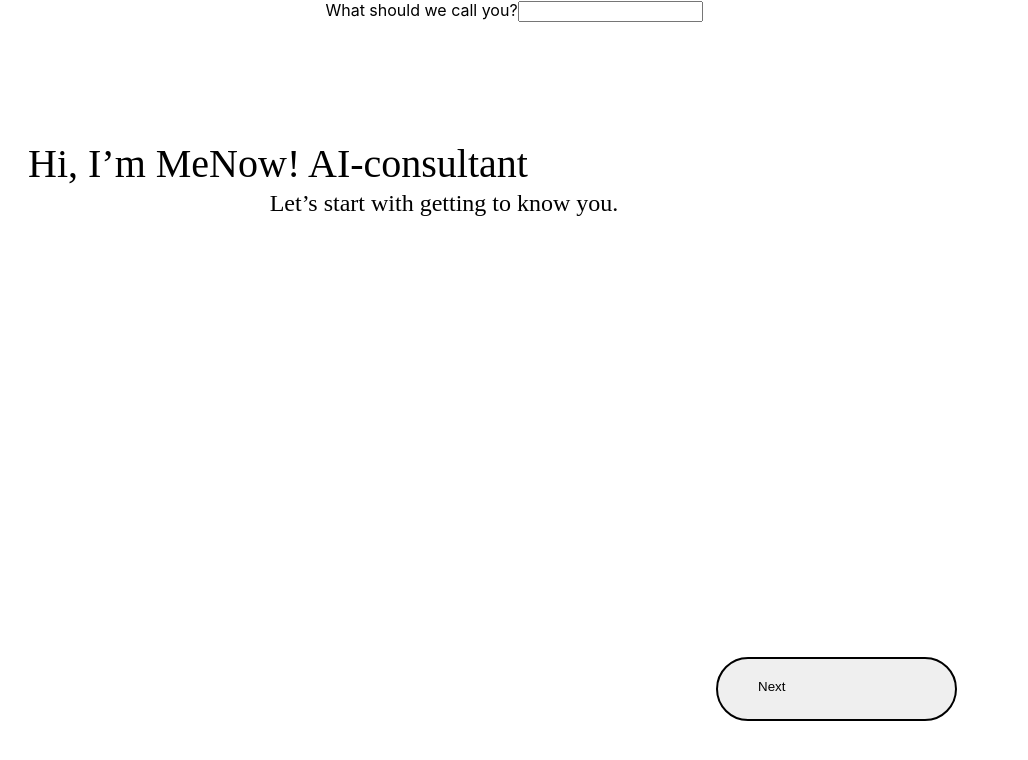
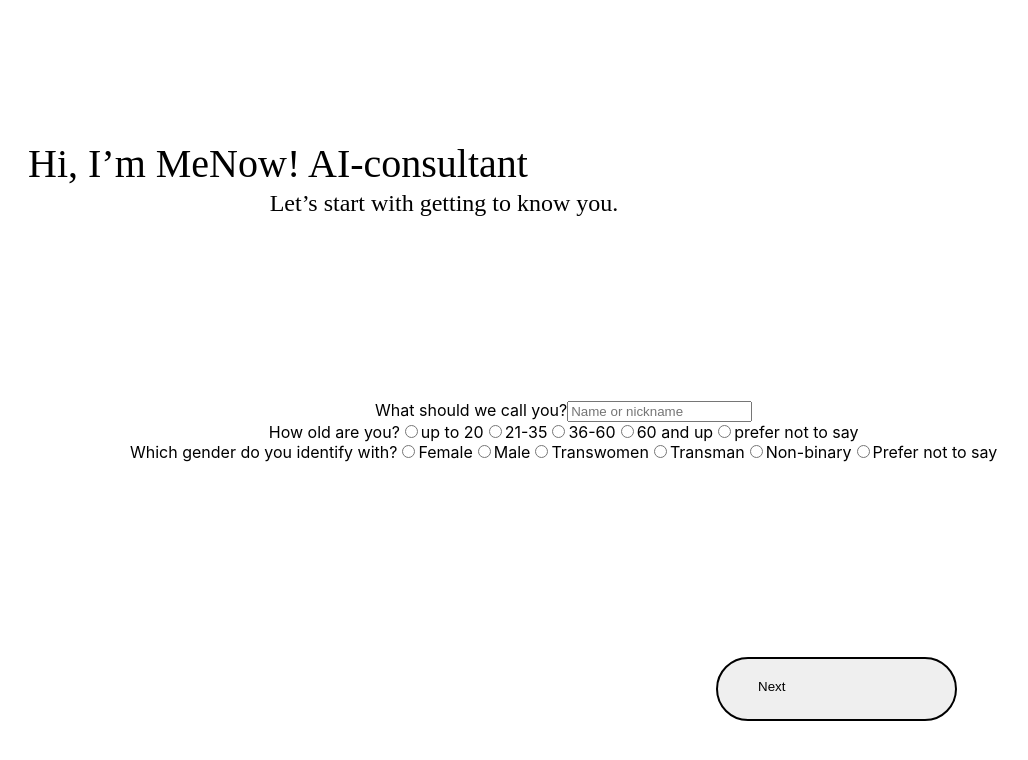
Before and after one commit to TamarAuf/surveys, a React (Create React App) app: page / in a window 1280 px wide. Both pictures are taken after a click on the button "take the survey". Shown: the top 760 px of the page, without its empty margins (126-1154 px from the left). Built offline with nearby package versions, Linux system fonts and the light colour scheme.

Commit message:
desing for b1

```diff
--- a/src/App.js
+++ b/src/App.js
@@ -1,8 +1,7 @@
 import './App.css';
 import "./style.css"
-import Intro from "./components/Intro"
 import Form from "./components/Form"
-import MainForm from './components/MainForm';
+
 
 const  App = () => {
   return (
--- a/src/components/B1.js
+++ b/src/components/B1.js
@@ -1,13 +1,41 @@
 //raz
 const B1 = ({nextStep}) =>{
+
+  let age=["up to 20","21-35","36-60","60 and up","prefer not to say"]
+  let gender=["Female","Male","Transwomen","Transman","Non-binary","Prefer not to say"]
+
     return (
         <div claaName= "B1-container">
           <hedar>
           <h3>Hi, I’m MeNow! AI-consultant</h3>
           <h2>Let’s start with getting to know you.</h2>
           </hedar>
+          <form className="B1-form">
+
           <label>What should we call you?</label>
-          <input type="text"></input>
+          <input type="text" placeholder="Name or nickname"></input>
+
+          <div className="display-linebreak"></div>
+
+          <label>How old are you?</label>
+          {age.map(result=>(
+          <>
+          <input type="radio" value={result} name="radioValues1"/>
+          <label>{result}</label>
+          </>
+          ))}
+
+         <div className="display-linebreak"></div>
+
+         <label>Which gender do you identify with?</label>
+          {gender.map(result=>(
+          <>
+          <input type="radio" value={result} name="radioValues2"/>
+          <label>{result}</label>
+          </>
+          ))}
+          </form>
+
          <button onClick={nextStep}>Next</button>
         </div>
       );
--- a/src/style.css
+++ b/src/style.css
@@ -32,7 +32,7 @@ h2 {
     font-weight: 400;
     font-size: 24px;
     line-height: 130%;
-/* or 31px */
+    /* or 31px */
 
 
 color: #000000;
@@ -44,9 +44,9 @@ button {
     /* Frame 3 */
 
 
-box-sizing: border-box;
+    box-sizing: border-box;
 
-/* Auto layout */
+    /* Auto layout */
 
     display: flex;
     flex-direction: row;
@@ -146,7 +146,7 @@ box-sizing: border-box;
 .intro-button2{
     box-sizing: border-box;
 
-/* Auto layout */
+    /* Auto layout */
 
     display: flex;
     flex-direction: row;
@@ -163,3 +163,15 @@ box-sizing: border-box;
     border: 2px solid #000000;
     border-radius: 40px;
 }
+
+/*B1*/
+
+.B1-form {
+
+    position: absolute;
+    align-items: flex-start;
+    position: fixed;
+    top: 50%;
+    left: 20%;
+
+}
```
Also changed, not shown: src/components/MainForm.js (deleted, +0 -44 lines), src/components/B7.js (deleted).
